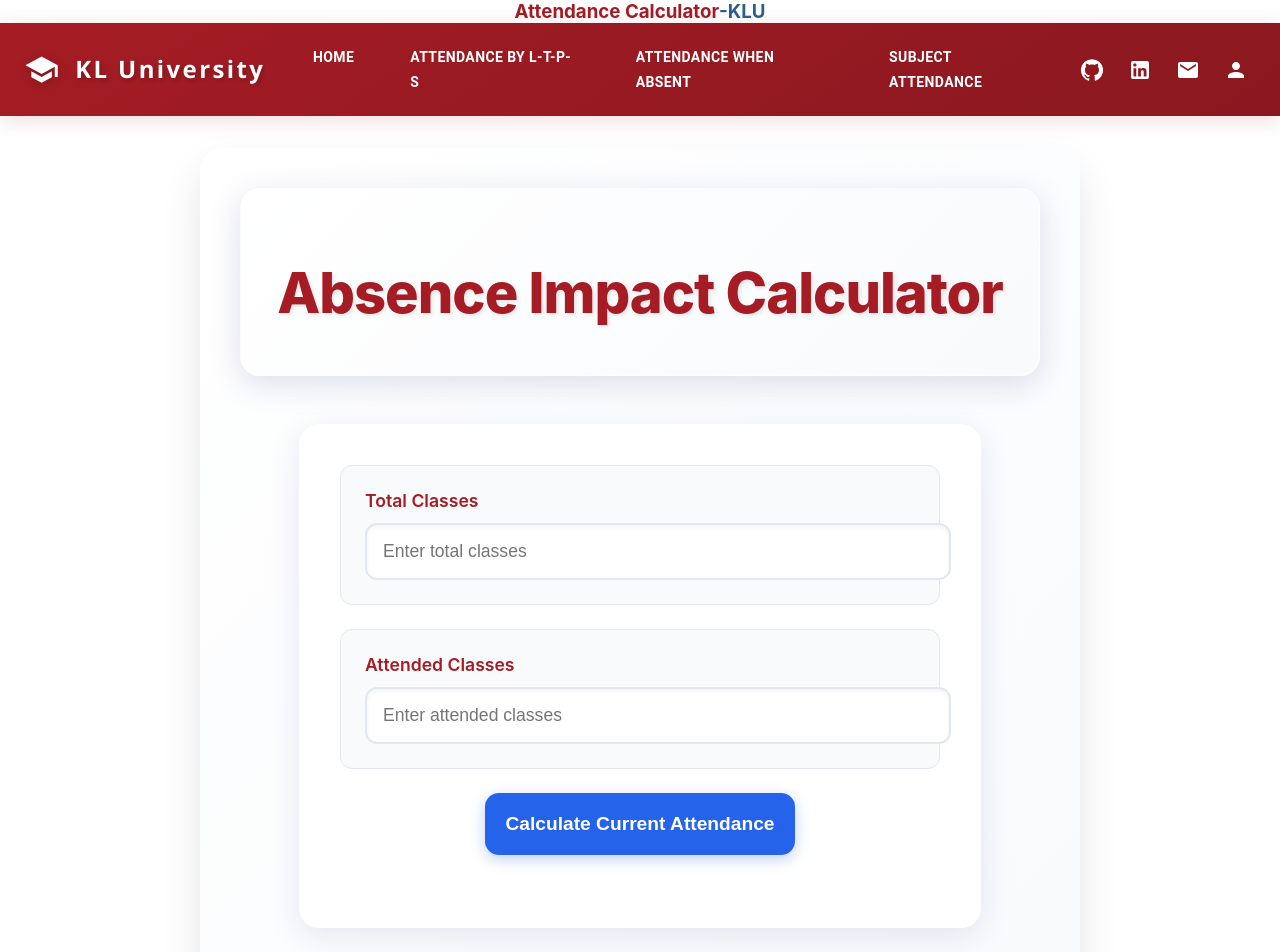
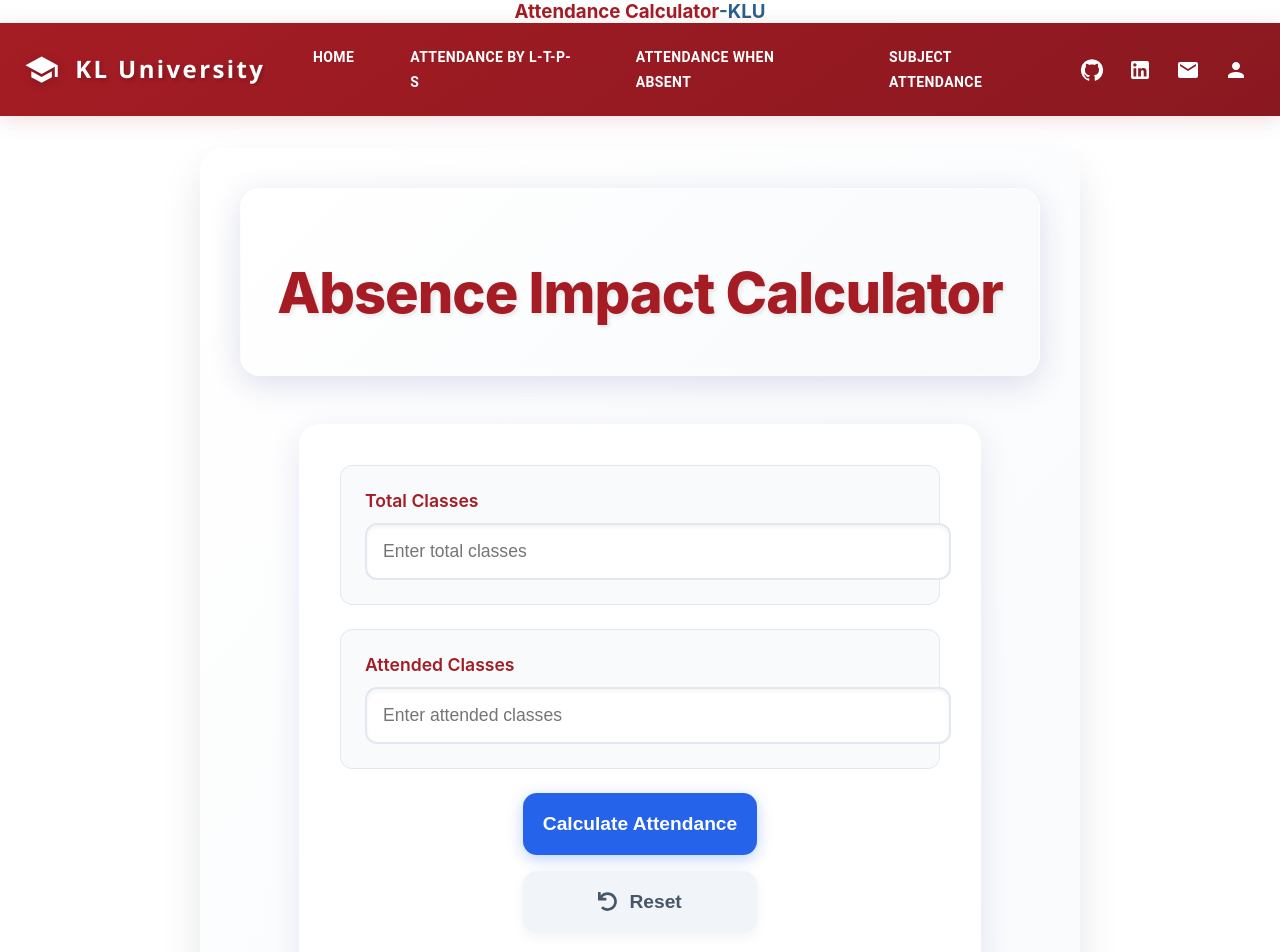
Before and after one commit to likithkandepu13/attendance, a React (Create React App) app: page /total in a window 1280 px wide. Shown: the top 952 px of the page. Built offline with nearby package versions, Linux system fonts and the light colour scheme.

Commit message:
new change

```diff
--- a/src/Calc1.js
+++ b/src/Calc1.js
@@ -1,5 +1,7 @@
-import React, { useState, useEffect } from 'react';
+import React, { useState } from 'react';
 import { motion, AnimatePresence } from 'framer-motion';
+import { useDrag } from '@use-gesture/react';
+import { FaUndo } from 'react-icons/fa';
 import './calc2.css';
 
 const Calc1 = () => {
@@ -11,6 +13,31 @@ const Calc1 = () => {
     const [classesNeeded85, setClassesNeeded85] = useState(null);
     const [classesNeeded65, setClassesNeeded65] = useState(null);
     const [error, setError] = useState('');
+
+    const bind = useDrag(({ movement: [mx], direction: [dx], velocity: [vx], tap }) => {
+        if (tap) return;
+
+        if (Math.abs(mx) > 50 || Math.abs(vx) > 0.5) {
+            if (dx > 0) {
+                resetForm();
+            }
+        }
+    }, {
+        axis: 'x',
+        rubberband: true,
+        threshold: 5
+    });
+
+    const resetForm = () => {
+        setTotalClasses('');
+        setAttendedClasses('');
+        setAbsentClasses('');
+        setCurrentPercentage(null);
+        setUpdatedPercentage(null);
+        setClassesNeeded85(null);
+        setClassesNeeded65(null);
+        setError('');
+    };
 
     const calculateClassesNeeded = (current, total, targetPercentage) => {
         const currentAttended = parseInt(current);
@@ -63,7 +90,7 @@ const Calc1 = () => {
         }
 
         setError('');
-        const newPercentage = (attended / (total + absent)) * 100;
+        const newPercentage = ((attended - absent) / total) * 100;
         setUpdatedPercentage(Math.round(newPercentage));
     };
 
@@ -79,6 +106,7 @@ const Calc1 = () => {
             initial={{ opacity: 0, y: 20 }}
             animate={{ opacity: 1, y: 0 }}
             transition={{ duration: 0.5 }}
+            {...bind()}
         >
             <div className="header">
                 <motion.h1
@@ -91,7 +119,10 @@ const Calc1 = () => {
             </div>
 
             <div className="input-grid">
-                <div className="input-group">
+                <motion.div
+                    className="input-group"
+                    whileHover={{ scale: 1.02 }}
+                >
                     <label>Total Classes</label>
                     <input
                         type="number"
@@ -99,9 +130,12 @@ const Calc1 = () => {
                         onChange={(e) => setTotalClasses(e.target.value)}
                         placeholder="Enter total classes"
                     />
-                </div>
+                </motion.div>
 
-                <div className="input-group">
+                <motion.div
+                    className="input-group"
+                    whileHover={{ scale: 1.02 }}
+                >
                     <label>Attended Classes</label>
                     <input
                         type="number"
@@ -109,12 +143,25 @@ const Calc1 = () => {
                         onChange={(e) => setAttendedClasses(e.target.value)}
                         placeholder="Enter attended classes"
                     />
-                </div>
+                </motion.div>
 
                 <div className="button-group">
-                    <button className="calculate-btn" onClick={calculateAttendance}>
-                        Calculate Current Attendance
-                    </button>
+                    <motion.button
+                        className="calculate-btn"
+                        onClick={calculateAttendance}
+                        whileHover={{ scale: 1.02 }}
+                        whileTap={{ scale: 0.98 }}
+                    >
+                        Calculate Attendance
+                    </motion.button>
+                    <motion.button
+                        className="reset-btn"
+                        onClick={resetForm}
+                        whileHover={{ scale: 1.02 }}
+                        whileTap={{ scale: 0.98 }}
+                    >
+                        <FaUndo /> Reset
+                    </motion.button>
                 </div>
             </div>
 
@@ -155,7 +202,11 @@ const Calc1 = () => {
                         )}
                     </div>
 
-                    <div className="input-group" style={{ marginTop: '2rem' }}>
+                    <motion.div
+                        className="input-group"
+                        whileHover={{ scale: 1.02 }}
+                        style={{ marginTop: '1.5rem' }}
+                    >
                         <label>Planning to Skip Classes?</label>
                         <input
                             type="number"
@@ -166,7 +217,7 @@ const Calc1 = () => {
                             }}
                             placeholder="Enter classes you'll miss"
                         />
-                    </div>
+                    </motion.div>
 
                     {updatedPercentage !== null && (
                         <div className={`percentage-display ${getPercentageClass(updatedPercentage)}`}>
--- a/src/calc3.js
+++ b/src/calc3.js
@@ -1,5 +1,7 @@
 import React, { useState } from 'react';
 import { motion, AnimatePresence } from 'framer-motion';
+import { useDrag } from '@use-gesture/react';
+import { FaUndo } from 'react-icons/fa';
 import './calc2.css';
 
 const Calc3 = () => {
@@ -9,6 +11,29 @@ const Calc3 = () => {
     const [classesNeeded85, setClassesNeeded85] = useState(null);
     const [classesNeeded65, setClassesNeeded65] = useState(null);
     const [error, setError] = useState('');
+
+    const bind = useDrag(({ movement: [mx], direction: [dx], velocity: [vx], tap }) => {
+        if (tap) return;
+
+        if (Math.abs(mx) > 50 || Math.abs(vx) > 0.5) {
+            if (dx > 0) {
+                resetForm();
+            }
+        }
+    }, {
+        axis: 'x',
+        rubberband: true,
+        threshold: 5
+    });
+
+    const resetForm = () => {
+        setTotalClasses('');
+        setAttendedClasses('');
+        setAttendancePercentage(null);
+        setClassesNeeded85(null);
+        setClassesNeeded65(null);
+        setError('');
+    };
 
     const calculateClassesNeeded = (current, total, targetPercentage) => {
         const currentAttended = parseInt(current);
@@ -66,6 +91,7 @@ const Calc3 = () => {
             initial={{ opacity: 0, y: 20 }}
             animate={{ opacity: 1, y: 0 }}
             transition={{ duration: 0.5 }}
+            {...bind()}
         >
             <div className="header">
                 <motion.h1
@@ -78,7 +104,10 @@ const Calc3 = () => {
             </div>
 
             <div className="input-grid">
-                <div className="input-group">
+                <motion.div
+                    className="input-group"
+                    whileHover={{ scale: 1.02 }}
+                >
                     <label>Total Number of Classes</label>
                     <input
                         type="number"
@@ -86,9 +115,12 @@ const Calc3 = () => {
                         onChange={(e) => setTotalClasses(e.target.value)}
                         placeholder="Enter total classes"
                     />
-                </div>
+                </motion.div>
 
-                <div className="input-group">
+                <motion.div
+                    className="input-group"
+                    whileHover={{ scale: 1.02 }}
+                >
                     <label>Classes Attended</label>
                     <input
                         type="number"
@@ -96,12 +128,25 @@ const Calc3 = () => {
                         onChange={(e) => setAttendedClasses(e.target.value)}
                         placeholder="Enter attended classes"
                     />
-                </div>
+                </motion.div>
 
                 <div className="button-group">
-                    <button className="calculate-btn" onClick={calculateAttendance}>
+                    <motion.button
+                        className="calculate-btn"
+                        onClick={calculateAttendance}
+                        whileHover={{ scale: 1.02 }}
+                        whileTap={{ scale: 0.98 }}
+                    >
                         Calculate Attendance
-                    </button>
+                    </motion.button>
+                    <motion.button
+                        className="reset-btn"
+                        onClick={resetForm}
+                        whileHover={{ scale: 1.02 }}
+                        whileTap={{ scale: 0.98 }}
+                    >
+                        <FaUndo /> Reset
+                    </motion.button>
                 </div>
             </div>
 
```
